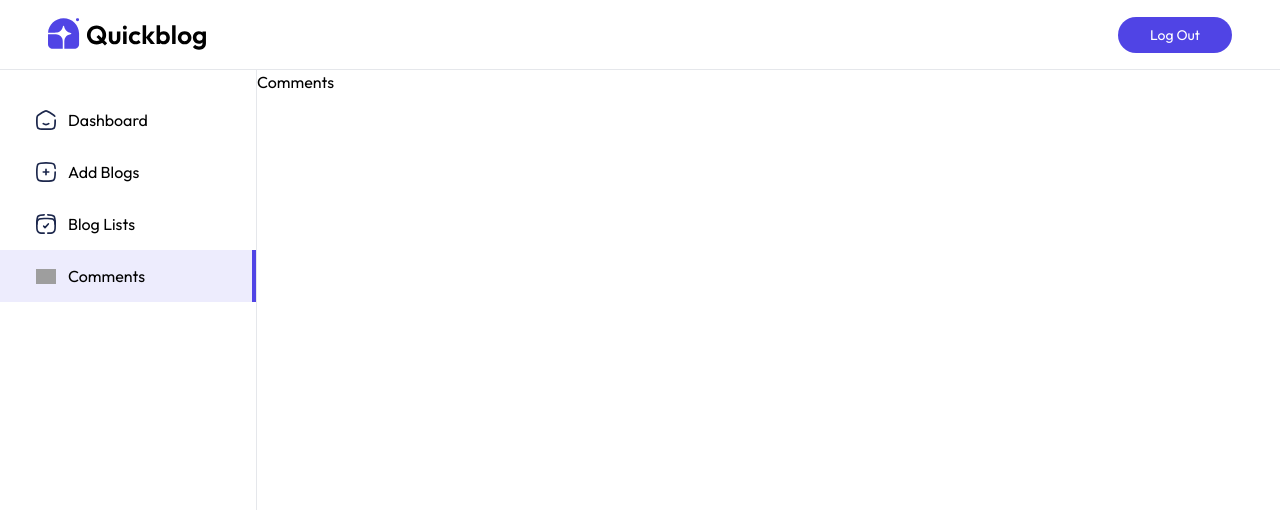
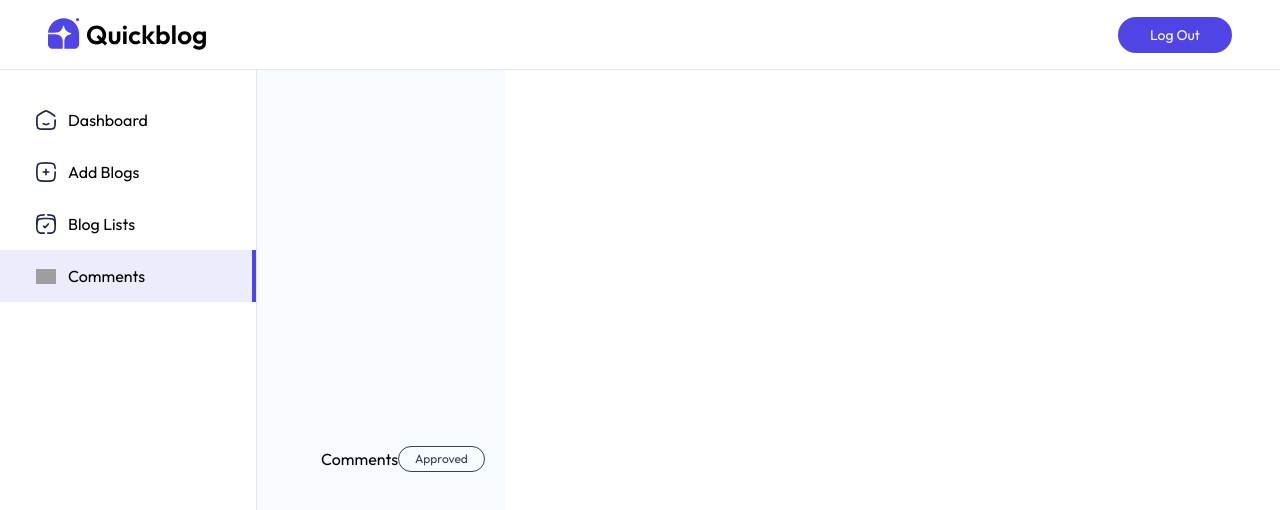
Before and after one commit to outgoingrudra/Blog-site, a React (Vite) app in the folder frontend/: page /admin/comments in a window 1280 px wide. Shown: the top 510 px of the page. Built offline with nearby package versions, Linux system fonts and the light colour scheme; grey boxes are pictures that could not be loaded.

Commit message:
changes made

```diff
--- a/frontend/src/Pages/Admin/Comments.jsx
+++ b/frontend/src/Pages/Admin/Comments.jsx
@@ -1,8 +1,30 @@
-import React, { useState } from 'react'
+import React, { useEffect, useState } from 'react'
+import { comments_data } from '../../assets/assets'
 
 export default function Comments() {
   const [comments,setComments] = useState([])
+  const [filter , setFilter] = useState('Not Approved')
+
+  const fetchComment = async()=>{
+    setComments(comments_data)
+  }
+  useEffect(()=>{
+    fetchComment()
+  },[])
   return (
-    <div>Comments</div>
+    <div className='flex pt-5 px-5  sm:pt-12  sm:pl-16 bg-blue-50/50'>
+      <div className="flex justify-between items-center max-w-3xl">
+        <h1 className="">
+          Comments
+        </h1>
+        <div className="flex gap-4">
+          <button className={`shadow-custom-sm border rounded-full px-4 py-1  cursor-pointer text-xs ${filter == 'Approved' ? 'text-primary' : 'text-gray-700'}`}>Approved</button>
+
+        </div>
+      </div>
+
+
+
+    </div>
   )
 }
```
